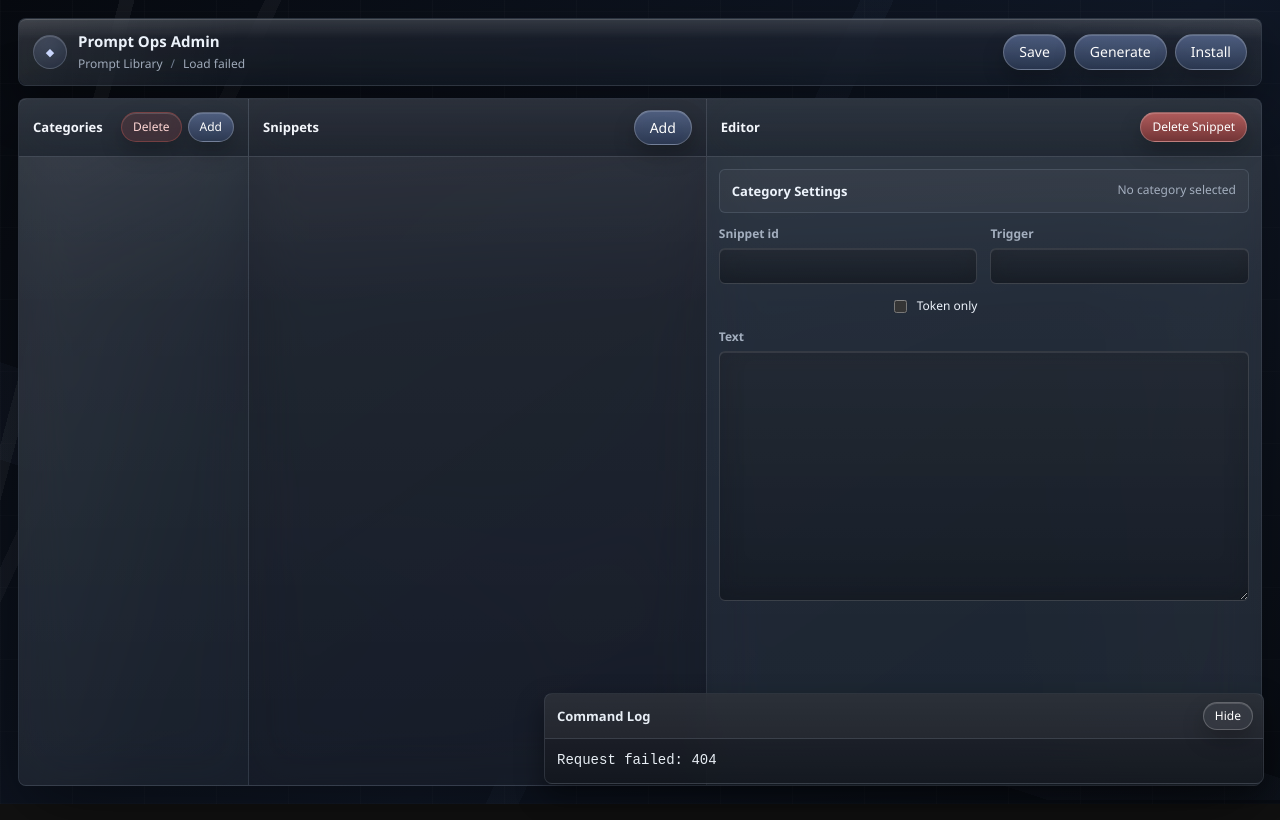
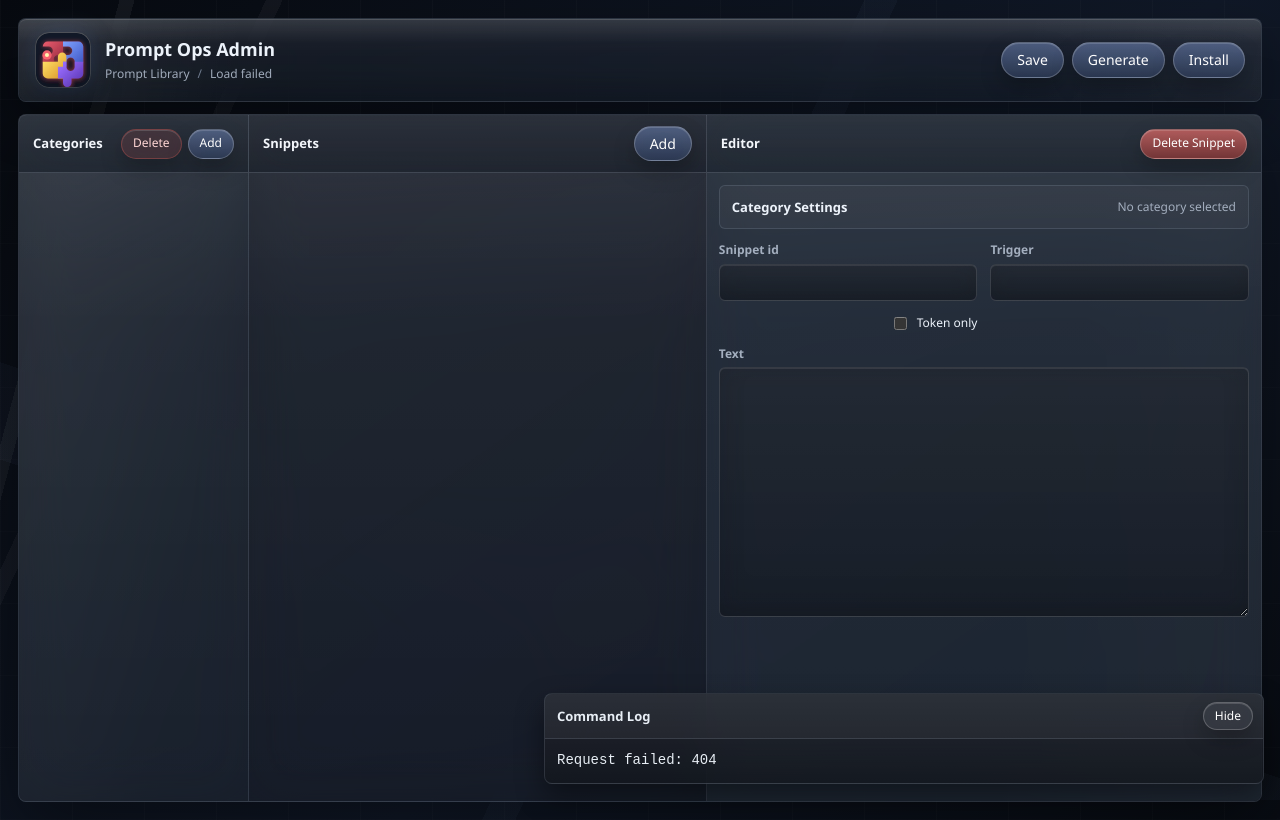
Before and after one commit to Delcado19/comfyui-prompt-ops, a website: page admin/public/index.html in a window 1280 px wide. Drawn offline with Linux system fonts and the light colour scheme; no server answers.

Commit message:
feat: add admin header logo

```diff
--- a/admin/public/index.html
+++ b/admin/public/index.html
@@ -9,7 +9,7 @@
   <body>
     <header class="topbar" aria-label="Prompt Ops Admin header">
       <div class="brand">
-        <span class="brand-mark" aria-hidden="true">◆</span>
+        <img class="brand-logo" src="/logo.svg" alt="" aria-hidden="true" />
         <div>
           <h1>Prompt Ops Admin</h1>
           <p><span>Prompt Library</span><span id="status">Loading library...</span></p>
--- a/admin/public/styles.css
+++ b/admin/public/styles.css
@@ -112,8 +112,8 @@ button.danger.ghost {
   align-items: center;
   justify-content: space-between;
   gap: 16px;
-  min-height: 64px;
-  padding: 12px 14px;
+  min-height: 82px;
+  padding: 13px 16px;
   margin-bottom: 12px;
   border: 1px solid var(--line);
   border-radius: 8px;
@@ -171,26 +171,23 @@ button.danger.ghost {
   display: flex;
   align-items: center;
   min-width: 0;
-  gap: 11px;
+  gap: 14px;
 }
 
-.brand-mark {
-  display: grid;
-  width: 34px;
-  height: 34px;
-  place-items: center;
-  border: 1px solid rgb(255 255 255 / 12%);
-  border-radius: 999px;
-  background:
-    linear-gradient(145deg, rgb(255 255 255 / 11%), rgb(255 255 255 / 3%)),
-    rgb(57 73 108 / 46%);
-  color: #ccd9ff;
-  font-size: 11px;
+.brand-logo {
+  width: 56px;
+  height: 56px;
+  border: 1px solid rgb(255 255 255 / 14%);
+  border-radius: 14px;
   box-shadow:
     var(--inner-light),
-    inset 0 -10px 22px rgb(0 0 0 / 20%);
-  backdrop-filter: blur(12px);
-  -webkit-backdrop-filter: blur(12px);
+    0 0 24px rgb(127 164 255 / 20%),
+    0 12px 30px rgb(0 0 0 / 34%);
+  object-fit: cover;
+}
+
+.brand h1 {
+  font-size: 18px;
 }
 
 .actions {
```
Also changed, not shown: docs/admin.md (+2 -0 lines), CHANGELOG.md, README.md, admin/public/logo.svg (added).
